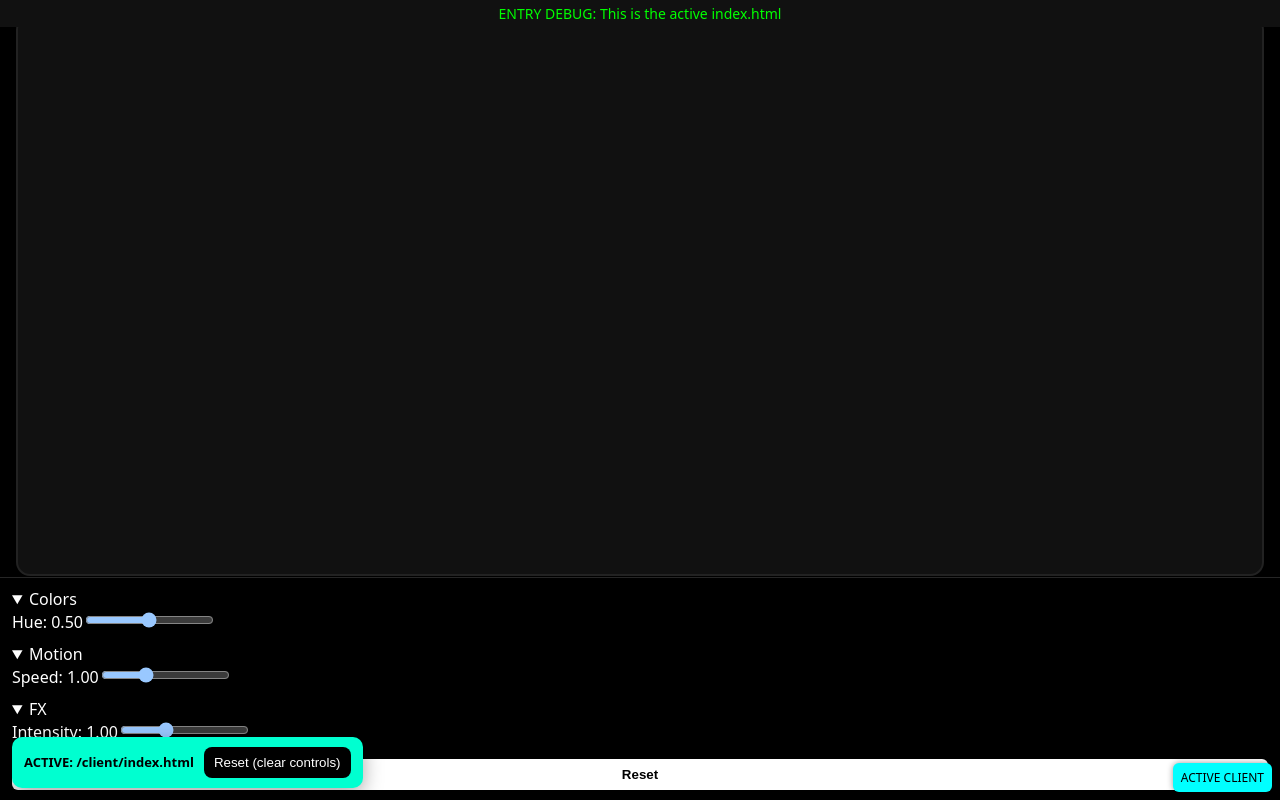
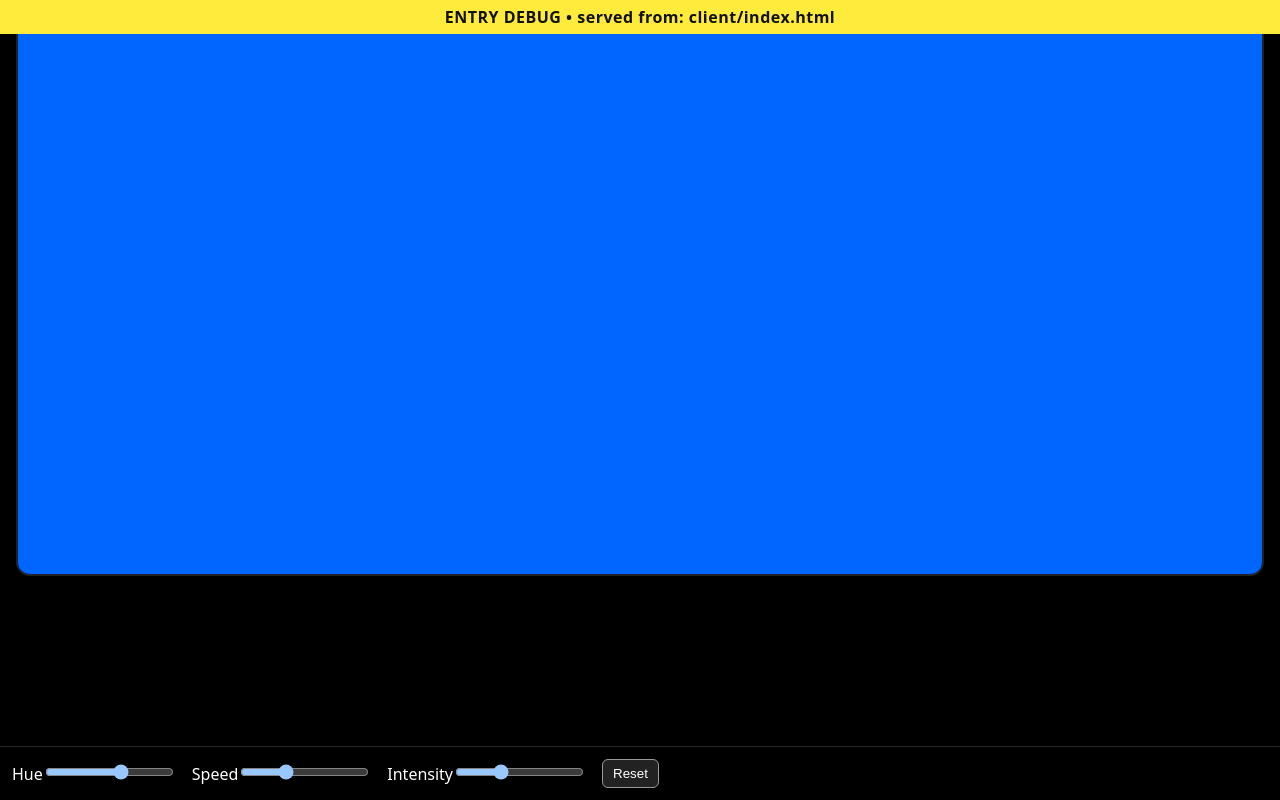
Before and after one commit to fromabovellc-gif/Shade-is-shading, a React (Vite) app in the folder client/: page / in a window 1280 px wide. Built offline with nearby package versions, Linux system fonts and the light colour scheme.

Commit message:
feat: visible entry banner, fixed controls bar + Reset, server debug route

```diff
--- a/client/index.html
+++ b/client/index.html
@@ -3,40 +3,14 @@
   <head>
     <meta charset="UTF-8" />
     <meta name="viewport" content="width=device-width, initial-scale=1.0"/>
-    <meta name="debug-id" content="client/index.html"/>
+    <meta name="debug-id" content="client-index-active" />
     <title>ShaderVibe</title>
   </head>
   <body>
-    <div id="entry-debug" style="position:fixed;top:0;left:0;width:100%;background:#111;color:#0f0;font-size:14px;z-index:9999;padding:4px;text-align:center;">
-      ENTRY DEBUG: This is the active index.html
+    <div id="ENTRY_DEBUG" style="position:fixed;top:0;left:0;right:0;z-index:9999;background:#ffeb3b;color:#111;font-weight:700;padding:6px 10px;text-align:center;letter-spacing:.5px;">
+      ENTRY DEBUG • served from: client/index.html
     </div>
-    <script>
-      console.log("ENTRY DEBUG: index.html loaded from", window.location.pathname);
-    </script>
     <div id="root"></div>
     <script type="module" src="/src/main.tsx"></script>
-
-    <!-- HARD, UNMISSABLE OVERLAY + RESET -->
-    <div id="__debug_overlay__"
-         style="position:fixed;left:12px;bottom:12px;z-index:2147483647;
-                background:#00ffd0;color:#000;border-radius:10px;
-                box-shadow:0 6px 20px rgba(0,0,0,.35);
-                padding:10px 12px;font:600 13px/1.2 system-ui, -apple-system, Segoe UI, Roboto, sans-serif;
-                display:flex;gap:10px;align-items:center">
-      <span>ACTIVE: /client/index.html</span>
-      <button id="__hard_reset__"
-              style="background:#000;color:#fff;border:0;border-radius:8px;padding:8px 10px;cursor:pointer">
-        Reset (clear controls)
-      </button>
-    </div>
-    <script>
-      console.log("[DEBUG] index.html active @", new Date().toISOString());
-      document.getElementById("__hard_reset__")?.addEventListener("click", () => {
-        localStorage.removeItem("hue");
-        localStorage.removeItem("speed");
-        localStorage.removeItem("intensity");
-        location.reload();
-      });
-    </script>
   </body>
 </html>
--- a/client/src/App.tsx
+++ b/client/src/App.tsx
@@ -3,64 +3,56 @@ import Controls from './components/Controls';
 import './index.css';
 
 export default function App() {
-  console.log('[App ACTIVE]', new Date().toISOString());
-
-  const [hue, setHue] = React.useState(0.5);
+  const [hue, setHue] = React.useState(0.6);
   const [speed, setSpeed] = React.useState(1.0);
   const [intensity, setIntensity] = React.useState(1.0);
 
   React.useEffect(() => {
-    const H = parseFloat(localStorage.getItem('hue') ?? '');
-    if (!Number.isNaN(H)) setHue(H);
-    const S = parseFloat(localStorage.getItem('speed') ?? '');
-    if (!Number.isNaN(S)) setSpeed(S);
-    const I = parseFloat(localStorage.getItem('intensity') ?? '');
-    if (!Number.isNaN(I)) setIntensity(I);
+    const h = parseFloat(localStorage.getItem('shader:hue') ?? '');
+    if (!Number.isNaN(h)) setHue(h);
+    const s = parseFloat(localStorage.getItem('shader:speed') ?? '');
+    if (!Number.isNaN(s)) setSpeed(s);
+    const i = parseFloat(localStorage.getItem('shader:intensity') ?? '');
+    if (!Number.isNaN(i)) setIntensity(i);
   }, []);
-  React.useEffect(() => { localStorage.setItem('hue', String(hue)); }, [hue]);
-  React.useEffect(() => { localStorage.setItem('speed', String(speed)); }, [speed]);
-  React.useEffect(() => { localStorage.setItem('intensity', String(intensity)); }, [intensity]);
+
+  React.useEffect(() => {
+    localStorage.setItem('shader:hue', String(hue));
+  }, [hue]);
+  React.useEffect(() => {
+    localStorage.setItem('shader:speed', String(speed));
+  }, [speed]);
+  React.useEffect(() => {
+    localStorage.setItem('shader:intensity', String(intensity));
+  }, [intensity]);
+
+  React.useEffect(() => {
+    const canvas = document.getElementById('shader-canvas') as HTMLCanvasElement | null;
+    if (canvas) {
+      canvas.style.backgroundColor = `hsl(${hue * 360},100%,${intensity * 50}%)`;
+    }
+  }, [hue, intensity]);
 
   const onReset = () => {
-    localStorage.removeItem('hue');
-    localStorage.removeItem('speed');
-    localStorage.removeItem('intensity');
-    window.location.reload();
+    localStorage.removeItem('shader:hue');
+    localStorage.removeItem('shader:speed');
+    localStorage.removeItem('shader:intensity');
+    setHue(0.6);
+    setSpeed(1.0);
+    setIntensity(1.0);
   };
 
   return (
     <div className="app">
       <div className="canvas-wrap">
-        <canvas
-          id="shader-canvas"
-          className="shader-canvas"
-          style={{ position: 'relative', zIndex: 1 }}
-        ></canvas>
+        <canvas id="shader-canvas" className="shader-canvas"></canvas>
       </div>
-
       <Controls
-        valueHue={hue} onHue={setHue}
-        valueSpeed={speed} onSpeed={setSpeed}
-        valueIntensity={intensity} onIntensity={setIntensity}
+        hue={hue} onHue={setHue}
+        speed={speed} onSpeed={setSpeed}
+        intensity={intensity} onIntensity={setIntensity}
         onReset={onReset}
       />
-
-      <div
-        style={{
-          position: 'fixed',
-          right: 8,
-          bottom: 8,
-          zIndex: 2147483647,
-          background: '#0ff',
-          color: '#000',
-          padding: '6px 8px',
-          fontSize: 12,
-          borderRadius: 6,
-          boxShadow: '0 0 6px rgba(0,0,0,.4)'
-        }}
-      >
-        ACTIVE CLIENT
-      </div>
     </div>
   );
 }
--- a/client/src/components/Controls.tsx
+++ b/client/src/components/Controls.tsx
@@ -1,70 +1,53 @@
-import React, {useEffect, useState} from 'react';
-
-//
-// /client/src/components/Controls.tsx
-//
+import React from 'react';
 
 type Props = {
-  valueHue: number; onHue:(n:number)=>void;
-  valueSpeed: number; onSpeed:(n:number)=>void;
-  valueIntensity: number; onIntensity:(n:number)=>void;
-  onReset: ()=>void;
+  hue: number;
+  speed: number;
+  intensity: number;
+  onHue: (n: number) => void;
+  onSpeed: (n: number) => void;
+  onIntensity: (n: number) => void;
+  onReset: () => void;
 };
 
-export default function Controls(p: Props) {
+export default function Controls({ hue, speed, intensity, onHue, onSpeed, onIntensity, onReset }: Props) {
   return (
-    <div
-      data-testid="controls"
-      style={{
-        position:'fixed',
-        left:0, right:0, bottom:0,
-        zIndex: 2147483646,
-        background:'rgba(0,0,0,0.65)',
-        backdropFilter:'blur(6px)',
-        WebkitBackdropFilter:'blur(6px)',
-        borderTop:'1px solid rgba(255,255,255,.15)',
-        color:'#fff',
-        padding:'10px 12px',
-        fontFamily:'system-ui, -apple-system, Segoe UI, Roboto, sans-serif'
-      }}
-    >
-      <div style={{display:'grid', gap:10}}>
-        <details open>
-          <summary>Colors</summary>
-          <label>Hue: {p.valueHue.toFixed(2)}</label>
-          <input type="range" min="0" max="1" step="0.01"
-                 value={p.valueHue}
-                 onChange={e=>p.onHue(parseFloat(e.target.value))} />
-        </details>
-
-        <details open>
-          <summary>Motion</summary>
-          <label>Speed: {p.valueSpeed.toFixed(2)}</label>
-          <input type="range" min="0" max="3" step="0.01"
-                 value={p.valueSpeed}
-                 onChange={e=>p.onSpeed(parseFloat(e.target.value))} />
-        </details>
-
-        <details open>
-          <summary>FX</summary>
-          <label>Intensity: {p.valueIntensity.toFixed(2)}</label>
-          <input type="range" min="0" max="3" step="0.01"
-                 value={p.valueIntensity}
-                 onChange={e=>p.onIntensity(parseFloat(e.target.value))} />
-        </details>
-
-        <button
-          data-testid="reset"
-          onClick={p.onReset}
-          style={{
-            marginTop:6, alignSelf:'flex-start',
-            background:'#fff', color:'#000',
-            border:'0', borderRadius:6,
-            padding:'8px 12px', fontWeight:600,
-            cursor:'pointer'
-          }}>
-          Reset
-        </button>
+    <div className="controls-bar">
+      <div className="controls-row">
+        <label>
+          Hue
+          <input
+            type="range"
+            min="0"
+            max="1"
+            step="0.01"
+            value={hue}
+            onChange={(e) => onHue(parseFloat(e.target.value))}
+          />
+        </label>
+        <label>
+          Speed
+          <input
+            type="range"
+            min="0"
+            max="3"
+            step="0.01"
+            value={speed}
+            onChange={(e) => onSpeed(parseFloat(e.target.value))}
+          />
+        </label>
+        <label>
+          Intensity
+          <input
+            type="range"
+            min="0"
+            max="3"
+            step="0.01"
+            value={intensity}
+            onChange={(e) => onIntensity(parseFloat(e.target.value))}
+          />
+        </label>
+        <button className="reset" onClick={onReset}>Reset</button>
       </div>
     </div>
   );
--- a/client/src/index.css
+++ b/client/src/index.css
@@ -21,37 +21,6 @@ body {
 }
 .shader-canvas { display:block; width:100%; height:auto; }
 
-.controls-panel details { margin-top: 10px; }
-.controls-panel summary { cursor: pointer; font-size: 18px; }
-.controls-panel .row { padding: 10px 0 4px; }
-.controls-panel label { display: block; margin-bottom: 6px; font-size: 16px; }
-.controls-panel input[type="range"] { width: 100%; }
-
-.ui-layer {
-  z-index: 100000;
-  position: fixed;
-  left: 0;
-  right: 0;
-  bottom: 56px;
-}
-
-.controls-bar {
-  position: fixed;
-  left: 0;
-  right: 0;
-  bottom: 0;
-  height: 64px;
-  z-index: 1000;
-  backdrop-filter: blur(10px);
-  background: rgba(10,10,10,0.7);
-  border-top: 1px solid rgba(255,255,255,0.12);
-}
-.controls-bar__content {
-  max-width: 980px;
-  margin: 0 auto;
-  height: 100%;
-  padding: 0 16px;
-  display: flex;
-  align-items: center;
-  justify-content: space-between;
-}
+.controls-bar{position:fixed;left:0;right:0;bottom:0;z-index:1000;background:rgba(0,0,0,.7);backdrop-filter:blur(8px);border-top:1px solid rgba(255,255,255,.15);padding:12px}
+.controls-row{display:flex;gap:16px;align-items:center;flex-wrap:wrap}
+button.reset{border:1px solid #999;padding:6px 10px;border-radius:6px;background:#222;color:#fff}
--- a/client/src/main.tsx
+++ b/client/src/main.tsx
@@ -1,4 +1,7 @@
 import React from "react";
 import { createRoot } from "react-dom/client";
 import App from "./App";
+
+console.log('[ENTRY]', document.querySelector('meta[name="debug-id"]')?.getAttribute('content'));
+
 createRoot(document.getElementById("root")!).render(<App />);
--- a/client/vite.config.ts
+++ b/client/vite.config.ts
@@ -9,7 +9,7 @@ export default defineConfig({
     strictPort: true,
     allowedHosts: true,
     proxy: {
-      "/api": { target: "http://localhost:5051", changeOrigin: true }
+      "/api": { target: "http://localhost:5000", changeOrigin: true }
     }
   }
 });
```
Also changed, not shown: 1 other file (tests, documents, lock files or other folders).
